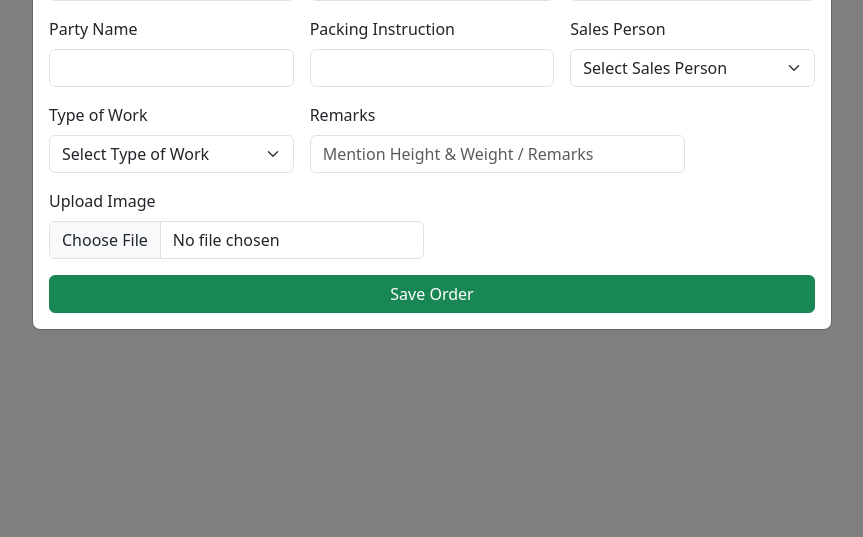
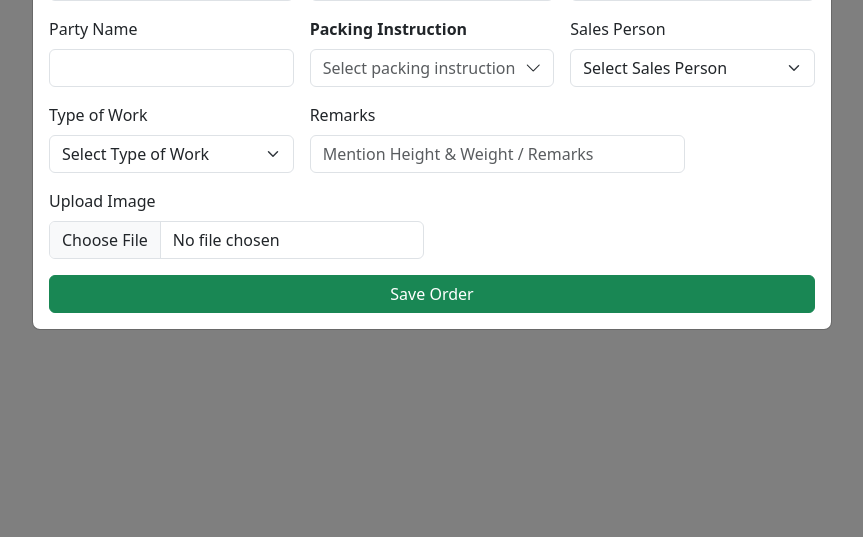
Before and after one commit to vineet2verma/ac_project, a Django app: template cnc_work_app/templates/cnc_work_app/cnc_order_list.html in a window 1280 px wide, after a click on "+ Add Design". Shown: the part 263-800 px from the top of the page, without its empty margins (208-1071 px from the left). Run offline with Django 5.2, Linux system fonts and the light colour scheme; the template is opened without the code that fills it, so the values that code supplies are empty.

Commit message:
PACKING UPDATE

```diff
--- a/cnc_work_app/templates/cnc_work_app/cnc_work_add_design_form.html
+++ b/cnc_work_app/templates/cnc_work_app/cnc_work_add_design_form.html
@@ -38,10 +38,66 @@
                             <label class="form-label">Party Name</label>
                             <input class="form-control" type="text" name="party_name" required>
                         </div>
-                        <div class="col-4">
-                            <label class="form-label">Packing Instruction</label>
-                            <input class="form-control" type="text" name="packing_instruction" required>
+
+                        <div class="col-md-4">
+                            <label class="form-label fw-semibold">Packing Instruction</label>
+
+                            <div class="dropdown">
+                                <button class="form-control text-start d-flex justify-content-between align-items-center"
+                                        type="button"
+                                        data-bs-toggle="dropdown"
+                                        aria-expanded="false"
+                                        id="packingDropdownBtn">
+                                    <span id="packingDropdownText" class="text-muted">
+                                        Select packing instruction
+                                    </span>
+                                    <i class="bi bi-chevron-down"></i>
+                                </button>
+
+                                <ul class="dropdown-menu w-100 p-2 shadow-sm">
+                                    <li class="dropdown-item">
+                                        <div class="form-check">
+                                            <input class="form-check-input packing-check" type="checkbox"
+                                                   name="packing_instruction[]" value="Thermocol Pack" id="pack1">
+                                            <label class="form-check-label" for="pack1">
+                                                Thermocol Pack
+                                            </label>
+                                        </div>
+                                    </li>
+
+                                    <li class="dropdown-item">
+                                        <div class="form-check">
+                                            <input class="form-check-input packing-check" type="checkbox"
+                                                   name="packing_instruction[]" value="Gatta Pack" id="pack2">
+                                            <label class="form-check-label" for="pack2">
+                                                Gatta Pack
+                                            </label>
+                                        </div>
+                                    </li>
+
+                                    <li class="dropdown-item">
+                                        <div class="form-check">
+                                            <input class="form-check-input packing-check" type="checkbox"
+                                                   name="packing_instruction[]" value="Pallete Pack" id="pack3">
+                                            <label class="form-check-label" for="pack3">
+                                                Pallete Pack
+                                            </label>
+                                        </div>
+                                    </li>
+
+                                    <li class="dropdown-item">
+                                        <div class="form-check">
+                                            <input class="form-check-input packing-check" type="checkbox"
+                                                   name="packing_instruction[]" value="Bubble Pack" id="pack4">
+                                            <label class="form-check-label" for="pack4">
+                                                Bubble Pack
+                                            </label>
+                                        </div>
+                                    </li>
+                                </ul>
+                            </div>
                         </div>
+
                         <div class="col-md-4">
                                 <label class="form-label">Sales Person</label>
                                 <select class="form-select" name="sales_person" required>
@@ -82,3 +138,17 @@
         </div>
     </div>
 </div>
+
+<script>
+<!--  Packing Instruction  -->
+document.querySelectorAll('.packing-check').forEach(cb => {
+    cb.addEventListener('change', () => {
+        const checked = Array.from(
+            document.querySelectorAll('.packing-check:checked')
+        ).map(el => el.value);
+
+        document.getElementById('packingDropdownBtn').innerText =
+            checked.length ? checked.join(', ') : 'Select Packing Instruction';
+    });
+});
+</script>
--- a/cnc_work_app/views.py
+++ b/cnc_work_app/views.py
@@ -227,13 +227,16 @@ def add_order(request):
             }
         ]
 
+        packing_instruction = request.POST.getlist('packing_instruction[]')
+        packing_instruction_str = ", ".join(packing_instruction)
+
         data = {
             'title': request.POST.get('title'),
             'image': image_url,
             'stone': request.POST.get('stone'),
             'color': request.POST.get('color'),
             'remarks': request.POST.get('remarks'),
-            'packing_instruction': request.POST.get('packing_instruction'),
+            'packing_instruction': packing_instruction_str,
             'coverage_area': request.POST.get('coverage_area'),
             'party_name': request.POST.get('party_name'),
             'sales_person': request.POST.get('sales_person'),
```
Also changed, not shown: db.sqlite3.
